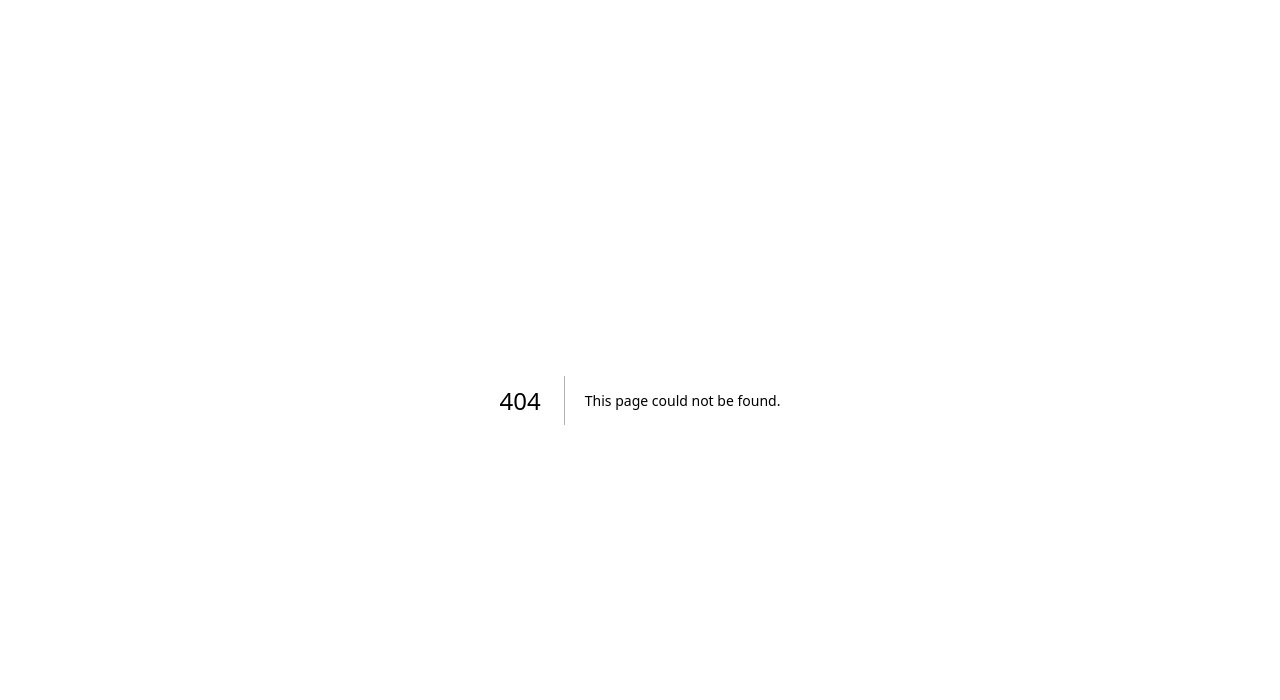
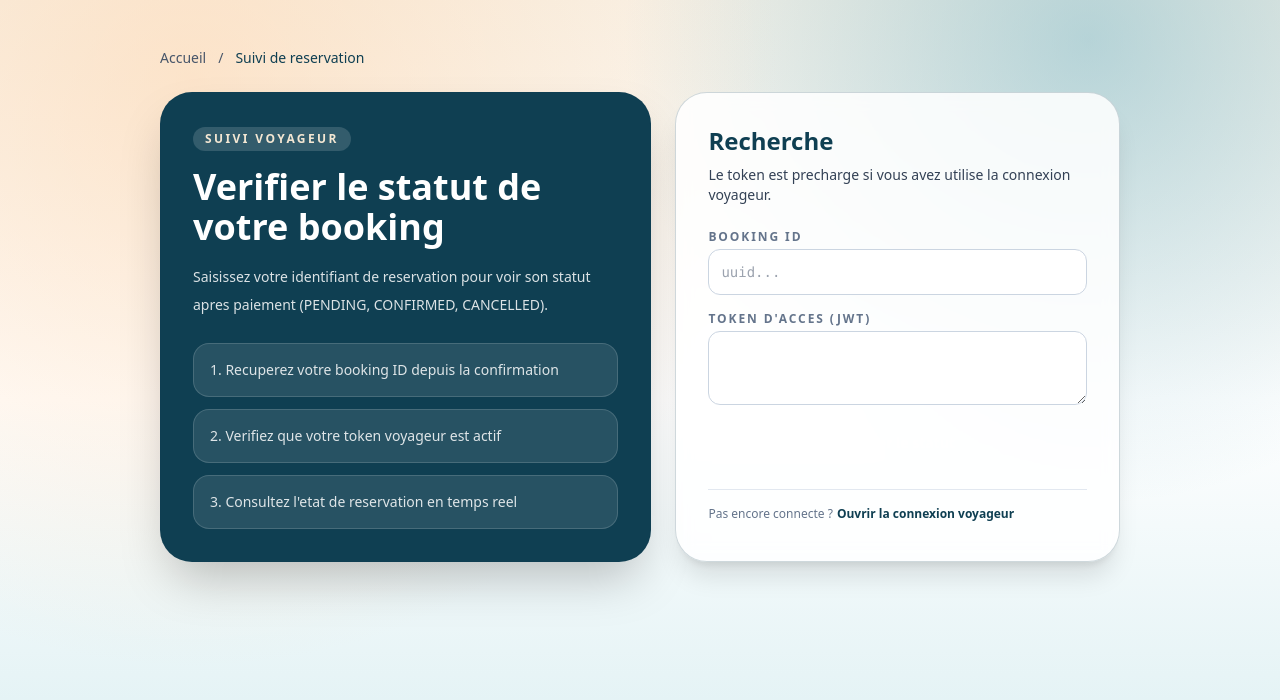
Before and after one commit to HoussamCS/SmartTravel_MoroccoWithYou, a Next.js app in the folder apps/web/: page /bookings/status in a window 1280 px wide. Before the commit this address had no page. Shown: the top 700 px of the page. Built offline with nearby package versions, Linux system fonts and the light colour scheme; no server answers.

Commit message:
added traveler booking status page and home quick links

```diff
--- /dev/null
+++ b/apps/web/app/bookings/status/page.tsx
@@ -0,0 +1,183 @@
+"use client";
+
+import Link from "next/link";
+import { FormEvent, useEffect, useMemo, useState } from "react";
+
+type LookupState = "idle" | "loading" | "success" | "error";
+
+const apiBaseDefault = "http://localhost:4000/api/v1";
+const travelerTokenKey = "mwy_traveler_access_token";
+
+type BookingResponse = {
+  id: string;
+  status: string;
+  date: string;
+  pax: number;
+  totalPrice: number;
+  commissionTotal: number;
+  paymentIntent?: string | null;
+};
+
+export default function BookingStatusPage() {
+  const apiBase = useMemo(() => process.env.NEXT_PUBLIC_API_BASE_URL ?? apiBaseDefault, []);
+  const [state, setState] = useState<LookupState>("idle");
+  const [message, setMessage] = useState("");
+  const [token, setToken] = useState("");
+  const [booking, setBooking] = useState<BookingResponse | null>(null);
+
+  useEffect(() => {
+    const stored = localStorage.getItem(travelerTokenKey) ?? "";
+    if (stored) {
+      setToken(stored);
+    }
+  }, []);
+
+  const onSubmit = async (event: FormEvent<HTMLFormElement>) => {
+    event.preventDefault();
+    setState("loading");
+    setMessage("");
+    setBooking(null);
+
+    const form = new FormData(event.currentTarget);
+    const bookingId = String(form.get("bookingId") ?? "").trim();
+    const accessToken = token.trim();
+
+    if (!bookingId) {
+      setState("error");
+      setMessage("Veuillez saisir un booking ID.");
+      return;
+    }
+
+    if (!accessToken) {
+      setState("error");
+      setMessage("Token manquant. Connectez-vous via la page voyageur.");
+      return;
+    }
+
+    localStorage.setItem(travelerTokenKey, accessToken);
+
+    try {
+      const response = await fetch(`${apiBase}/bookings/${bookingId}`, {
+        headers: {
+          "authorization": `Bearer ${accessToken}`
+        }
+      });
+
+      const data = await response.json();
+      if (!response.ok) {
+        throw new Error((data as { message?: string }).message ?? "Impossible de charger le statut.");
+      }
+
+      setBooking(data as BookingResponse);
+      setState("success");
+    } catch (error) {
+      setState("error");
+      setMessage(error instanceof Error ? error.message : "Erreur lors de la verification du booking.");
+    }
+  };
+
+  return (
+    <main className="mx-auto max-w-5xl px-4 py-8 md:px-8 md:py-12">
+      <div className="mb-6 flex flex-wrap items-center gap-3 text-sm font-medium text-slate-600">
+        <Link href="/" className="hover:text-atlas">Accueil</Link>
+        <span>/</span>
+        <span className="text-atlas">Suivi de reservation</span>
+      </div>
+
+      <section className="grid gap-6 lg:grid-cols-[1.05fr_0.95fr]">
+        <div className="rounded-[2rem] border border-atlas/20 bg-atlas p-6 text-white shadow-2xl md:p-8">
+          <p className="inline-flex rounded-full bg-white/15 px-3 py-1 text-xs font-semibold uppercase tracking-[0.2em] text-dune">
+            Suivi voyageur
+          </p>
+          <h1 className="mt-4 text-3xl font-black leading-tight md:text-4xl">Verifier le statut de votre booking</h1>
+          <p className="mt-4 text-sm leading-7 text-white/85">
+            Saisissez votre identifiant de reservation pour voir son statut apres paiement (PENDING, CONFIRMED, CANCELLED).
+          </p>
+
+          <ul className="mt-6 grid gap-3 text-sm text-white/85">
+            <li className="rounded-2xl border border-white/15 bg-white/10 p-4">1. Recuperez votre booking ID depuis la confirmation</li>
+            <li className="rounded-2xl border border-white/15 bg-white/10 p-4">2. Verifiez que votre token voyageur est actif</li>
+            <li className="rounded-2xl border border-white/15 bg-white/10 p-4">3. Consultez l'etat de reservation en temps reel</li>
+          </ul>
+        </div>
+
+        <section className="rounded-[2rem] border border-atlas/20 bg-white/85 p-6 shadow-xl backdrop-blur md:p-8">
+          <h2 className="text-2xl font-black text-atlas">Recherche</h2>
+          <p className="mt-2 text-sm text-slate-700">Le token est precharge si vous avez utilise la connexion voyageur.</p>
+
+          <form onSubmit={onSubmit} className="mt-6 grid gap-4">
+            <div className="grid gap-1">
+              <label htmlFor="bookingId" className="text-xs font-semibold uppercase tracking-[0.16em] text-slate-500">Booking ID</label>
+              <input
+                id="bookingId"
+                name="bookingId"
+                required
+                placeholder="uuid..."
+                className="rounded-xl border border-slate-300 p-3 text-sm font-mono focus:border-atlas focus:outline-none"
+              />
+            </div>
+
+            <div className="grid gap-1">
+              <label htmlFor="token" className="text-xs font-semibold uppercase tracking-[0.16em] text-slate-500">Token d'acces (JWT)</label>
+              <textarea
+                id="token"
+                name="token"
+                rows={3}
+                required
+                value={token}
+                onChange={(event) => setToken(event.target.value)}
+                className="rounded-xl border border-slate-300 p-3 font-mono text-xs focus:border-atlas focus:outline-none"
+              />
+            </div>
+
+            <button
+              type="submit"
+              disabled={state === "loading"}
+              className="rounded-full bg-warm px-5 py-3 text-sm font-semibold text-white transition hover:scale-[1.01] disabled:cursor-not-allowed disabled:opacity-60"
+            >
+              {state === "loading" ? "Verification..." : "Verifier le statut"}
+            </button>
+
+            {message ? <p className="text-sm text-red-600">{message}</p> : null}
+          </form>
+
+          {booking ? (
+            <div className="mt-6 grid gap-3 rounded-2xl border border-slate-200 bg-slate-50 p-4">
+              <div>
+                <p className="text-xs uppercase tracking-[0.16em] text-slate-500">Statut</p>
+                <p className="mt-1 text-lg font-black text-atlas">{booking.status}</p>
+              </div>
+              <div className="grid gap-3 sm:grid-cols-2">
+                <div>
+                  <p className="text-xs uppercase tracking-[0.16em] text-slate-500">Date</p>
+                  <p className="mt-1 text-sm text-slate-900">{new Date(booking.date).toLocaleString("fr-MA")}</p>
+                </div>
+                <div>
+                  <p className="text-xs uppercase tracking-[0.16em] text-slate-500">Voyageurs</p>
+                  <p className="mt-1 text-sm text-slate-900">{booking.pax}</p>
+                </div>
+                <div>
+                  <p className="text-xs uppercase tracking-[0.16em] text-slate-500">Total</p>
+                  <p className="mt-1 text-sm font-semibold text-slate-900">{new Intl.NumberFormat("fr-MA", { style: "currency", currency: "MAD" }).format(booking.totalPrice)}</p>
+                </div>
+                <div>
+                  <p className="text-xs uppercase tracking-[0.16em] text-slate-500">PaymentIntent</p>
+                  <p className="mt-1 break-all font-mono text-xs text-slate-900">{booking.paymentIntent ?? "Aucun"}</p>
+                </div>
+              </div>
+            </div>
+          ) : null}
+
+          <div className="mt-6 border-t border-slate-200 pt-4">
+            <p className="text-xs text-slate-500">
+              Pas encore connecte ?
+              <Link href="/auth/login" className="ml-1 font-semibold text-atlas hover:underline">
+                Ouvrir la connexion voyageur
+              </Link>
+            </p>
+          </div>
+        </section>
+      </section>
+    </main>
+  );
+}
--- a/apps/web/app/page.tsx
+++ b/apps/web/app/page.tsx
@@ -46,6 +46,31 @@ export default function HomePage() {
             >
               Demander un travel planner
             </Link>
+            <Link
+              href="/auth/login"
+              className="rounded-full border border-slate-300 bg-white px-5 py-3 text-sm font-semibold text-slate-700 transition hover:border-atlas hover:text-atlas"
+            >
+              Connexion voyageur
+            </Link>
+          </div>
+        </div>
+      </section>
+
+      <section className="mt-6 rounded-3xl border border-slate-200 bg-white/75 p-5 shadow-sm">
+        <div className="flex flex-col gap-4 md:flex-row md:items-center md:justify-between">
+          <div>
+            <p className="text-xs font-semibold uppercase tracking-[0.18em] text-slate-500">Parcours voyageur</p>
+            <p className="mt-2 text-sm text-slate-700">
+              Connectez-vous, reservez une experience, puis suivez le statut de votre booking.
+            </p>
+          </div>
+          <div className="flex flex-wrap gap-3">
+            <Link href="/bookings/new" className="rounded-full border border-atlas px-4 py-2 text-sm font-semibold text-atlas hover:bg-atlas hover:text-white">
+              Nouvelle reservation
+            </Link>
+            <Link href="/bookings/status" className="rounded-full bg-atlas px-4 py-2 text-sm font-semibold text-white hover:opacity-90">
+              Suivi de reservation
+            </Link>
           </div>
         </div>
       </section>
```
